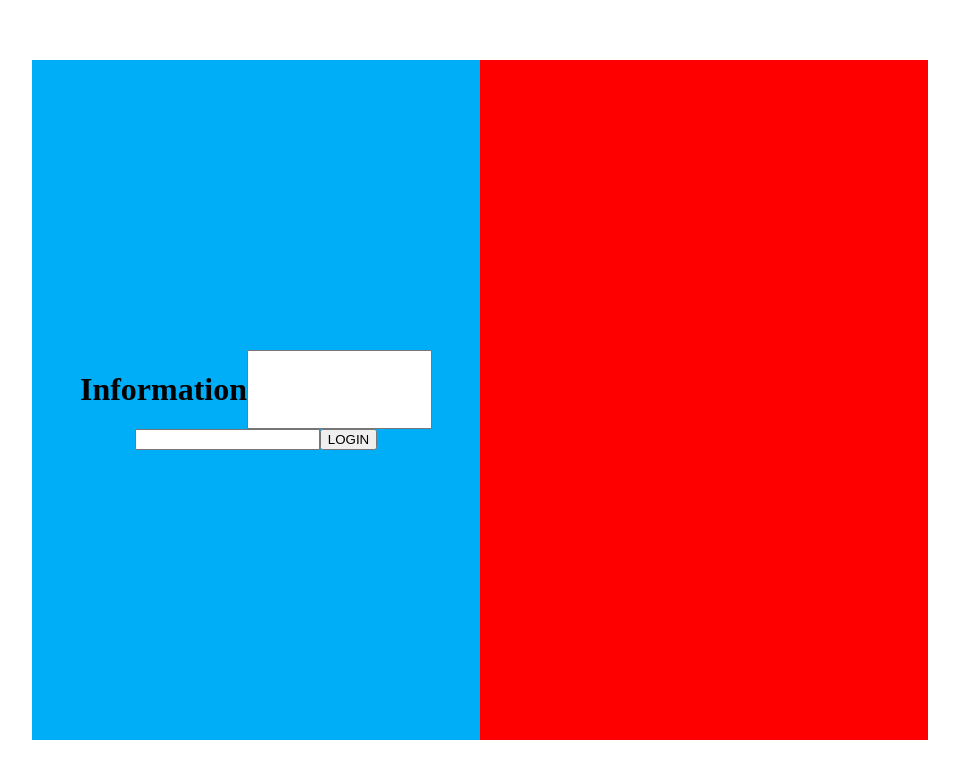
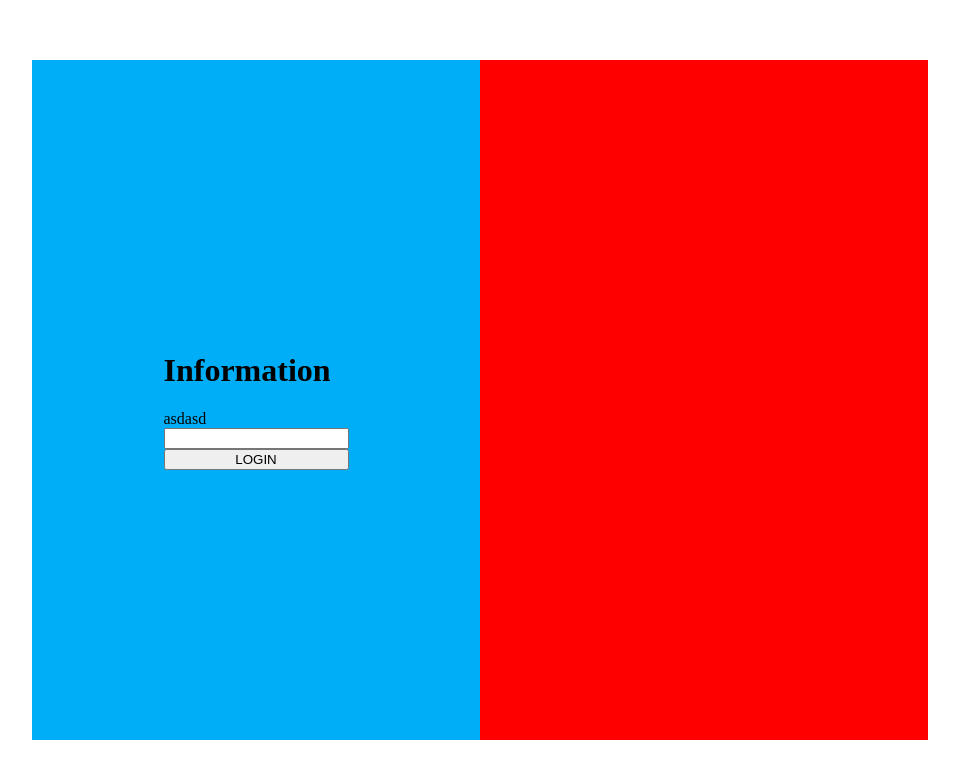
Before and after one commit to carloscabral656/srs_client, a Vue app: page / in a window 1280 px wide. Shown: the top 778 px of the page, without its empty margins (160-1119 px from the left). Built offline with nearby package versions, Linux system fonts and the light colour scheme.

Commit message:
Creating InputComponent

```diff
--- /dev/null
+++ b/src/components/globals/InputComponent.vue
@@ -0,0 +1,18 @@
+<template>
+    <label for="">{{labelName}}asdasd</label>
+    <input type={{inputType}} name={{inputName}} class={{inputClass}}/>
+</template>
+
+<style></style>
+
+<script>
+export default{
+    name: 'InputComponent',
+    props: {
+        labelName: String,
+        inputType: String,
+        inputClass: String,
+        inputName: String
+    }
+}
+</script>
--- a/src/views/LoginView.vue
+++ b/src/views/LoginView.vue
@@ -3,8 +3,7 @@
         <!-- Login Inputs -->
         <main class="user-information">
             <h1 class="title-information">Information</h1>
-            <input type="text" class="input-information" name="user-name" v-model="this.user.userName">
-            <input type="password" class="input-information" name="user-password" v-model="this.user.userPassword">
+            <InputComponent :labelName="Username" :inputType="text" :inputClass="n" :inputName="user-name"/>
             <button type="submit" class="input-information">LOGIN</button>
         </main>
 
@@ -33,13 +32,10 @@
     grid-column: 1;
     display: flex;
     flex-wrap: wrap;
+    flex-direction: column;
     align-content: center;
     justify-content: center;
     background-color: #00AEF7;
-}
-
-.input-information{
-    display: block;
 }
 /*=====================================================*/
 
@@ -54,8 +50,14 @@
 </style>
 
 <script>
+
+import InputComponent from "../components/globals/InputComponent.vue"
+
 export default {
     name: "LoginView",
+    components:{
+        InputComponent
+    },
     data(){
         return {
             user: {
```
Also changed, not shown: 1 other file (tests, documents, lock files or other folders).
